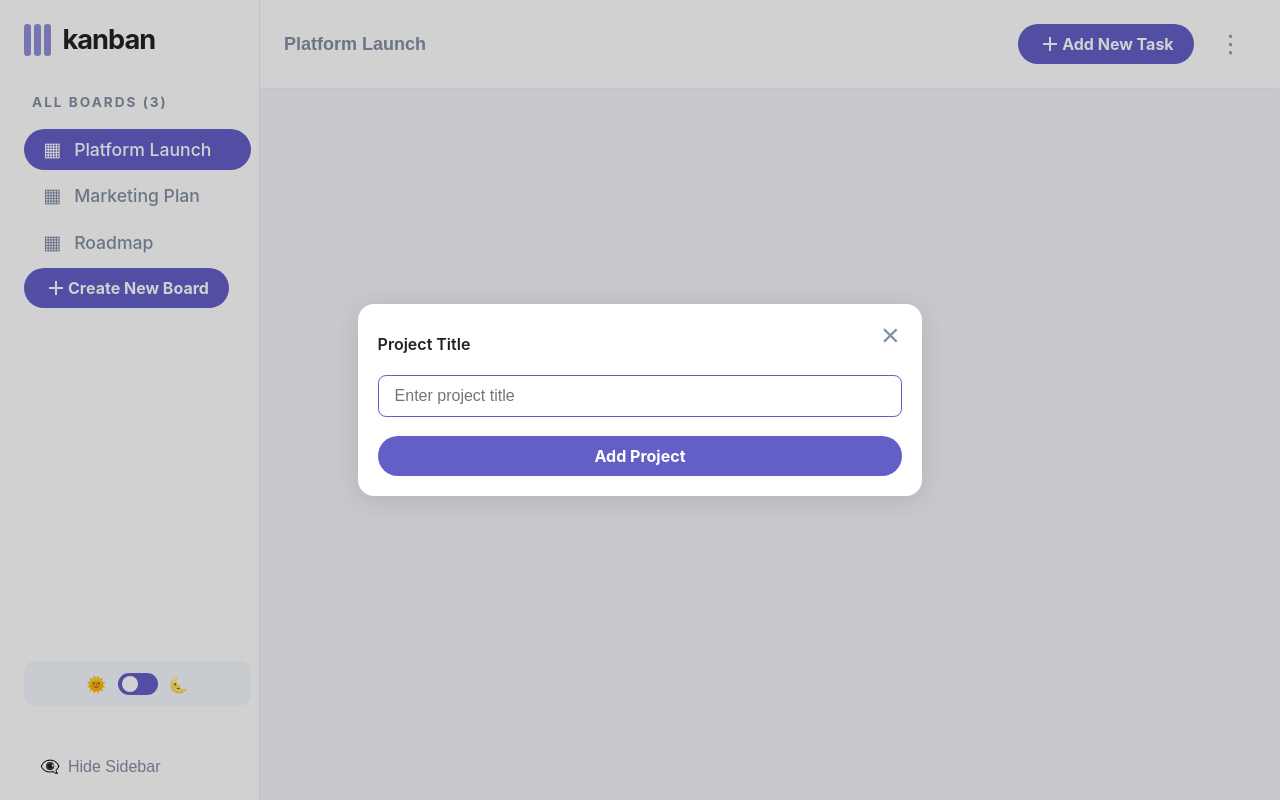
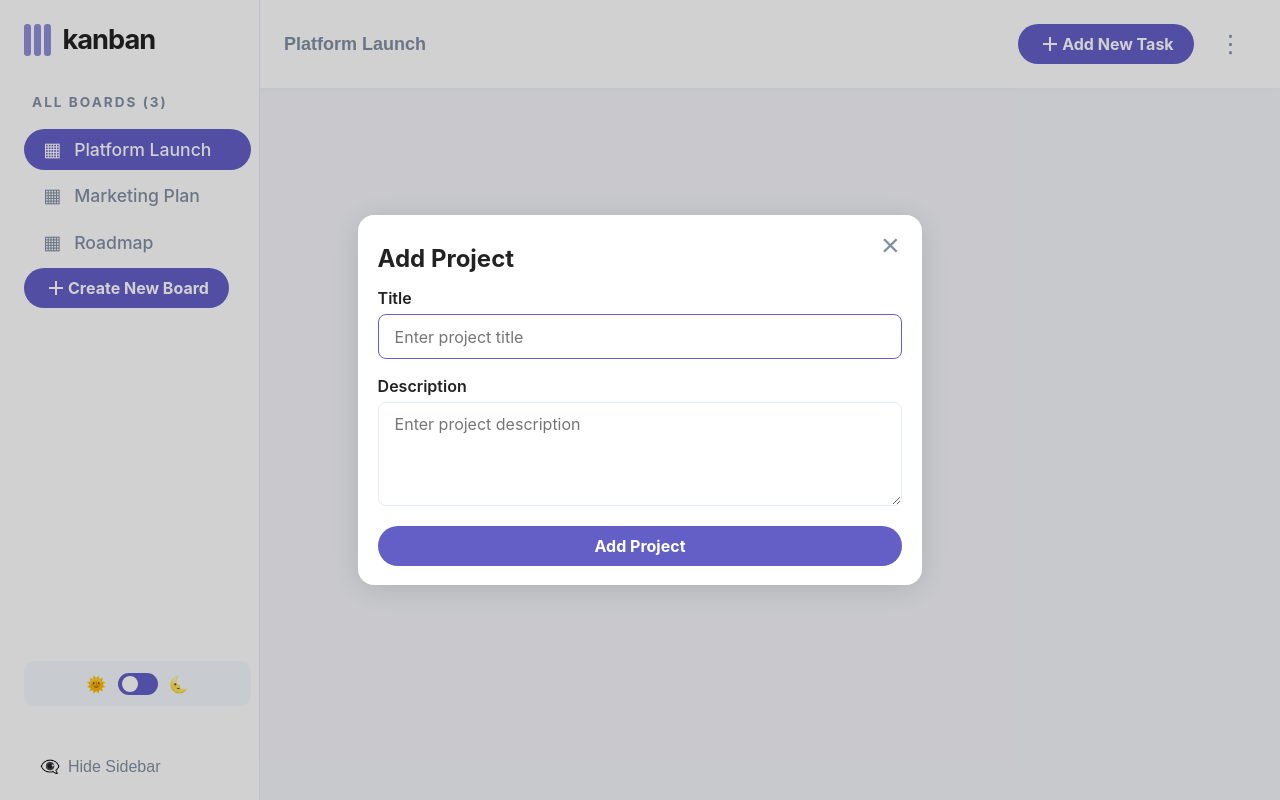
Before and after one commit to apettiigrew/Kanban-task-management-web-app, a Next.js app: page / in a window 1280 px wide. Both pictures are taken after a click on the button "Create New Board". Built offline with nearby package versions, Linux system fonts and the light colour scheme.

Commit message:
feat: wip

```diff
--- a/src/components/forms/add-project-form.module.scss
+++ b/src/components/forms/add-project-form.module.scss
@@ -4,22 +4,44 @@
   gap: 1.2rem;
   align-items: stretch;
 }
+
+.title {
+  font-size: 1.5rem;
+  font-weight: 700;
+  color: #222;
+  margin: 0;
+}
+
+.field {
+  display: flex;
+  flex-direction: column;
+  gap: 0.5rem;
+}
+
 .label {
   font-weight: 600;
   color: #222;
-  margin-bottom: 0.2rem;
 }
-.input {
+
+.input, .textarea {
   padding: 0.7rem 1rem;
   border: 1px solid #e4ebfa;
   border-radius: 0.5rem;
   font-size: 1rem;
   outline: none;
   transition: border 0.2s;
+  font-family: inherit;
+  resize: vertical;
 }
-.input:focus {
+
+.textarea {
+  min-height: 100px;
+}
+
+.input:focus, .textarea:focus {
   border-color: #635fc7;
 }
+
 .error {
   color: #ea5555;
   font-size: 0.95rem;
--- a/src/components/forms/add-project-form.tsx
+++ b/src/components/forms/add-project-form.tsx
@@ -2,12 +2,18 @@ import React, { useState } from 'react';
 import styles from './add-project-form.module.scss';
 import { AppButton } from '../button/AppButton';
 
+interface ProjectData {
+  title: string;
+  description: string;
+}
+
 interface AddProjectFormProps {
-  onSubmit: (title: string) => void;
+  onSubmit: (data: ProjectData) => void;
 }
 
 export const AddProjectForm: React.FC<AddProjectFormProps> = ({ onSubmit }) => {
   const [title, setTitle] = useState('');
+  const [description, setDescription] = useState('');
   const [error, setError] = useState('');
 
   const handleSubmit = (e: React.FormEvent) => {
@@ -17,12 +23,17 @@ export const AddProjectForm: React.FC<AddProjectFormProps> = ({ onSubmit }) => {
       return;
     }
     setError('');
-    onSubmit(title.trim());
+    onSubmit({
+      title: title.trim(),
+      description: description.trim()
+    });
   };
 
   return (
     <form className={styles.form} onSubmit={handleSubmit}>
-      <label className={styles.label} htmlFor="project-title">Project Title</label>
+      <h2 className={styles.title}>Add Project</h2>
+      <div className={styles.field}>
+        <label className={styles.label} htmlFor="project-title">Title</label>
         <input
           id="project-title"
           className={styles.input}
@@ -31,6 +42,18 @@ export const AddProjectForm: React.FC<AddProjectFormProps> = ({ onSubmit }) => {
           placeholder="Enter project title"
           autoFocus
         />
+      </div>
+      <div className={styles.field}>
+        <label className={styles.label} htmlFor="project-description">Description</label>
+        <textarea
+          id="project-description"
+          className={styles.textarea}
+          value={description}
+          onChange={e => setDescription(e.target.value)}
+          placeholder="Enter project description"
+          rows={4}
+        />
+      </div>
       {error && <div className={styles.error}>{error}</div>}
       <AppButton type="submit" variant="primary" size="large">
         Add Project
--- a/src/components/modals/add-project-modal.tsx
+++ b/src/components/modals/add-project-modal.tsx
@@ -1,15 +1,20 @@
 import { AddProjectForm } from "../forms/add-project-form";
 import { Modal } from "./modal";
+
+interface ProjectData {
+  title: string;
+  description: string;
+}
 
 interface AddProjectModalProps {
   open: boolean;
   onClose: () => void;
-  onSubmit: (title: string) => void;
+  onSubmit: (data: ProjectData) => void;
 }
 
 export const AddProjectModal: React.FC<AddProjectModalProps> = ({ open, onClose, onSubmit }) => {
-  const handleSubmit = (title: string) => {
-    onSubmit(title);
+  const handleSubmit = (data: ProjectData) => {
+    onSubmit(data);
     onClose();
   };
 
```
Lines whose indentation alone changed are shown as unchanged.
